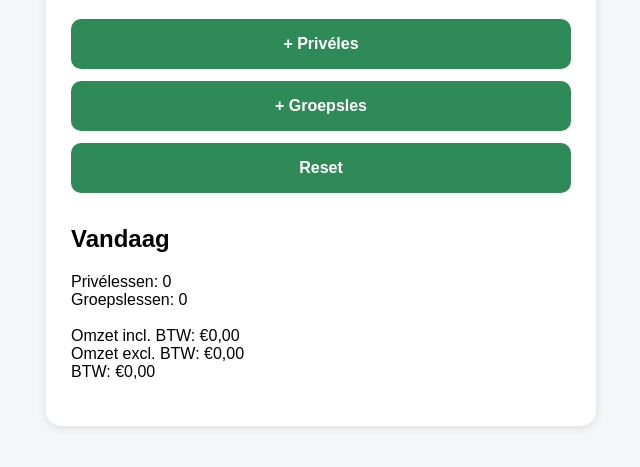
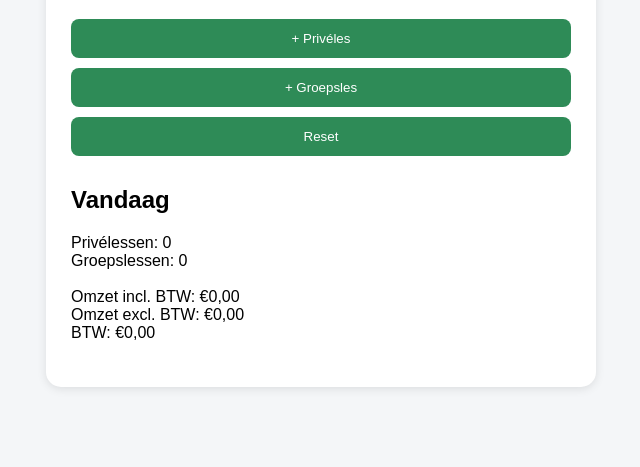
Before and after one commit to nnzfcjbkjp-boop/Tennis-app-, a plain HTML site: page index.html in a window 1280 px wide. Shown: the part 115-582 px from the top of the page, without its empty margins (319-959 px from the left). Drawn offline with Linux system fonts and the light colour scheme.

Commit message:
Update style.css

```diff
--- a/style.css
+++ b/style.css
@@ -11,6 +11,9 @@ body {
     padding: 25px;
     border-radius: 15px;
     box-shadow: 0 2px 10px rgba(0,0,0,0.1);
+
+.reset-button {
+    background: #d9534f;
 }
 
 h1 {
@@ -27,21 +30,15 @@ input {
 
 button {
     width: 100%;
-    padding: 16px;
-    margin-bottom: 12px;
-
+    padding: 12px;
     background: #2e8b57;
     color: white;
-
     border: none;
-    border-radius: 10px;
-
-    font-size: 16px;
-    font-weight: bold;
+    border-radius: 8px;
+    margin-bottom: 10px;
 }
 
-.reset-button {
-    background: #d9534f;
+
 }
 button:hover {
     background: #246e45;
```
